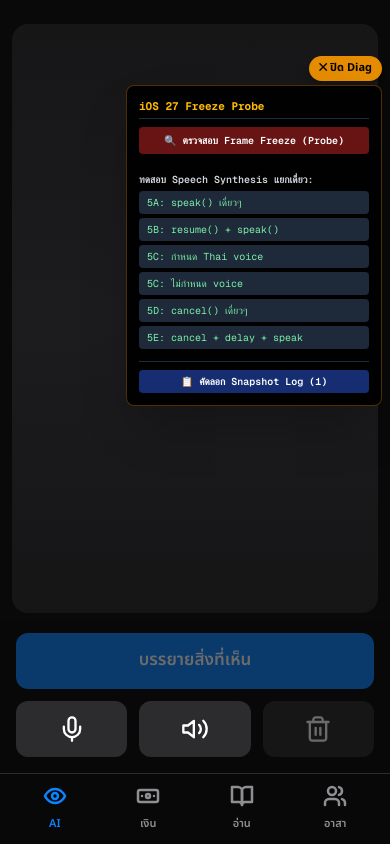
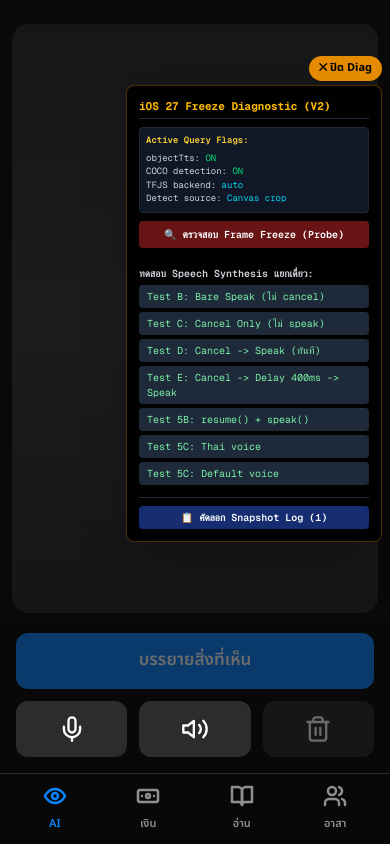
Before and after one commit to 7sadakonr/Nyeta, a Next.js app: page / in a window 390 px wide. Both pictures are taken after a click on the button "🛠️ iOS27 Diag". Built offline with nearby package versions, Linux system fonts and the light colour scheme; no server answers.

Commit message:
feat(investigation): enable deployed iPhone diagnostics with NEXT_PUBLIC_IOS27_DIAGNOSTICS and strict speech test isolation

```diff
--- a/src/features/blind-assistant/BlindAssistScreen.tsx
+++ b/src/features/blind-assistant/BlindAssistScreen.tsx
@@ -26,7 +26,7 @@ import CameraView from '@/features/blind-assistant/components/CameraView';
 import ChatHistory from '@/features/blind-assistant/components/ChatHistory';
 import ControlBar from '@/features/blind-assistant/components/ControlBar';
 import DiagnosticPanel from '@/features/blind-assistant/components/DiagnosticPanel';
-import { isObjectTtsDisabled } from '@/features/blind-assistant/client/investigationFlags';
+import { isObjectTtsDisabled, IOS27_DIAGNOSTICS_ENABLED } from '@/features/blind-assistant/client/investigationFlags';
 
 export function getCameraHeightClass(showCapturedText: boolean, expandCameraPreview = false) {
     if (expandCameraPreview) return 'h-full min-h-0 flex-1';
@@ -170,7 +170,7 @@ export default forwardRef<BlindAssistHandle, BlindAssistScreenProps>(function Bl
 
         if (!pending.important && isSpeechQuiet) return;
 
-        const debugEnabled = process.env.NODE_ENV !== 'production'
+        const debugEnabled = IOS27_DIAGNOSTICS_ENABLED
             && typeof window !== 'undefined'
             && new URLSearchParams(window.location.search).get('speechDebug') === '1';
         const objectTtsDisabled = isObjectTtsDisabled();
@@ -502,7 +502,7 @@ export default forwardRef<BlindAssistHandle, BlindAssistScreenProps>(function Bl
                 </div>
             </div>
 
-            {process.env.NODE_ENV !== 'production' && (
+            {IOS27_DIAGNOSTICS_ENABLED && (
                 <DiagnosticPanel videoRef={videoRef} />
             )}
         </div>
--- a/src/features/blind-assistant/client/investigationFlags.ts
+++ b/src/features/blind-assistant/client/investigationFlags.ts
@@ -1,9 +1,11 @@
 'use client';
 
-const IS_DEV = process.env.NODE_ENV !== 'production';
+export const IOS27_DIAGNOSTICS_ENABLED =
+    process.env.NEXT_PUBLIC_IOS27_DIAGNOSTICS === '1' ||
+    process.env.NODE_ENV !== 'production';
 
 function getUrlParam(key: string): string | null {
-    if (!IS_DEV || typeof window === 'undefined') return null;
+    if (!IOS27_DIAGNOSTICS_ENABLED || typeof window === 'undefined') return null;
     try {
         return new URLSearchParams(window.location.search).get(key);
     } catch {
--- a/src/features/blind-assistant/components/DiagnosticPanel.tsx
+++ b/src/features/blind-assistant/components/DiagnosticPanel.tsx
@@ -7,15 +7,20 @@ import {
     getSnapshotLog,
     FreezeProbeResult,
 } from '../client/cameraMediaDebug';
+import {
+    IOS27_DIAGNOSTICS_ENABLED,
+    isObjectTtsDisabled,
+    isObjectDetectionDisabled,
+    getTfjsBackendOverride,
+    isCanvasDetectDisabled,
+} from '../client/investigationFlags';
 
 interface DiagnosticPanelProps {
     videoRef: RefObject<HTMLVideoElement | null>;
 }
 
-const IS_DEV = process.env.NODE_ENV !== 'production';
-
 export default function DiagnosticPanel({ videoRef }: DiagnosticPanelProps) {
-    if (!IS_DEV) return null;
+    if (!IOS27_DIAGNOSTICS_ENABLED) return null;
 
     const [isOpen, setIsOpen] = useState(false);
     const [probeResult, setProbeResult] = useState<FreezeProbeResult | null>(null);
@@ -38,44 +43,139 @@ export default function DiagnosticPanel({ videoRef }: DiagnosticPanelProps) {
 
         setActiveTest(mode);
 
-        // Schedule pre-speak snapshot 500ms before speak
-        captureMediaSnapshot(`test-${mode}-500ms-before-speak`, video);
+        // Schedule pre-operation snapshot 500ms before execution
+        captureMediaSnapshot(`test-${mode}-500ms-before`, video);
 
         const synth = typeof window !== 'undefined' ? (window as any)['speech' + 'Synthesis'] : null;
         if (!synth) {
             console.warn('[CameraDebug] SpeechSynthesis not available');
+            setActiveTest(null);
             return;
         }
 
-        const executeSpeak = () => {
-            captureMediaSnapshot(`test-${mode}-immediately-before-speak`, video);
+        const executeTest = () => {
+            captureMediaSnapshot(`test-${mode}-immediately-before`, video);
 
             switch (mode) {
-                case '5A': {
-                    // Test 5A: Bare speak alone
+                case 'B': {
+                    // Test B: Bare speak() - Absolutely NO prior cancel(), resume(), or SpeechController calls
                     const utterance = new SpeechSynthesisUtterance('ทดสอบ');
                     utterance.lang = 'th-TH';
+
                     utterance.onstart = () => {
-                        captureMediaSnapshot('test-5A-utterance-onstart', video);
-                        timerRef.current.push(setTimeout(() => captureMediaSnapshot('test-5A-250ms-after-start', video), 250));
-                        timerRef.current.push(setTimeout(() => captureMediaSnapshot('test-5A-500ms-after-start', video), 500));
-                        timerRef.current.push(setTimeout(() => captureMediaSnapshot('test-5A-1000ms-after-start', video), 1000));
+                        captureMediaSnapshot('test-B-utterance-onstart', video);
+                        timerRef.current.push(setTimeout(() => captureMediaSnapshot('test-B-250ms-after-start', video), 250));
+                        timerRef.current.push(setTimeout(() => captureMediaSnapshot('test-B-500ms-after-start', video), 500));
+                        timerRef.current.push(setTimeout(() => captureMediaSnapshot('test-B-1000ms-after-start', video), 1000));
                     };
                     utterance.onend = () => {
-                        captureMediaSnapshot('test-5A-utterance-onend', video);
+                        captureMediaSnapshot('test-B-utterance-onend', video);
                         timerRef.current.push(setTimeout(() => {
-                            captureMediaSnapshot('test-5A-500ms-after-end', video);
+                            captureMediaSnapshot('test-B-500ms-after-end', video);
                             setActiveTest(null);
                         }, 500));
                     };
                     utterance.onerror = (e) => {
-                        captureMediaSnapshot(`test-5A-utterance-error:${e.error}`, video);
+                        captureMediaSnapshot(`test-B-utterance-error:${e.error}`, video);
                         setActiveTest(null);
                     };
 
                     synth['speak'](utterance);
+                    captureMediaSnapshot('test-B-immediately-after-speak', video);
                     break;
                 }
+
+                case 'C': {
+                    // Test C: Cancel only - No speak() following
+                    captureMediaSnapshot('test-C-before-cancel', video);
+                    try {
+                        synth['cancel']();
+                    } catch (e) {
+                        console.warn('[CameraDebug] cancel failed', e);
+                    }
+                    captureMediaSnapshot('test-C-immediately-after-cancel', video);
+                    timerRef.current.push(setTimeout(() => captureMediaSnapshot('test-C-250ms-after-cancel', video), 250));
+                    timerRef.current.push(setTimeout(() => captureMediaSnapshot('test-C-500ms-after-cancel', video), 500));
+                    timerRef.current.push(setTimeout(() => {
+                        captureMediaSnapshot('test-C-1000ms-after-cancel', video);
+                        setActiveTest(null);
+                    }, 1000));
+                    break;
+                }
+
+                case 'D': {
+                    // Test D: Cancel -> Immediate Speak (no delay between cancel and speak)
+                    captureMediaSnapshot('test-D-before-cancel', video);
+                    try {
+                        synth['cancel']();
+                    } catch (e) {
+                        console.warn('[CameraDebug] cancel failed', e);
+                    }
+                    captureMediaSnapshot('test-D-immediately-after-cancel', video);
+
+                    const utterance = new SpeechSynthesisUtterance('ทดสอบ');
+                    utterance.lang = 'th-TH';
+                    utterance.onstart = () => {
+                        captureMediaSnapshot('test-D-utterance-onstart', video);
+                        timerRef.current.push(setTimeout(() => captureMediaSnapshot('test-D-250ms-after-start', video), 250));
+                        timerRef.current.push(setTimeout(() => captureMediaSnapshot('test-D-500ms-after-start', video), 500));
+                        timerRef.current.push(setTimeout(() => captureMediaSnapshot('test-D-1000ms-after-start', video), 1000));
+                    };
+                    utterance.onend = () => {
+                        captureMediaSnapshot('test-D-utterance-onend', video);
+                        timerRef.current.push(setTimeout(() => {
+                            captureMediaSnapshot('test-D-500ms-after-end', video);
+                            setActiveTest(null);
+                        }, 500));
+                    };
+                    utterance.onerror = (e) => {
+                        captureMediaSnapshot(`test-D-utterance-error:${e.error}`, video);
+                        setActiveTest(null);
+                    };
+
+                    synth['speak'](utterance);
+                    captureMediaSnapshot('test-D-immediately-after-speak', video);
+                    break;
+                }
+
+                case 'E': {
+                    // Test E: Cancel -> Delay (400ms) -> Speak
+                    captureMediaSnapshot('test-E-before-cancel', video);
+                    try {
+                        synth['cancel']();
+                    } catch (e) {
+                        console.warn('[CameraDebug] cancel failed', e);
+                    }
+                    captureMediaSnapshot('test-E-immediately-after-cancel', video);
+
+                    timerRef.current.push(setTimeout(() => {
+                        captureMediaSnapshot('test-E-after-400ms-delay-before-speak', video);
+                        const utterance = new SpeechSynthesisUtterance('ทดสอบ');
+                        utterance.lang = 'th-TH';
+                        utterance.onstart = () => {
+                            captureMediaSnapshot('test-E-utterance-onstart', video);
+                            timerRef.current.push(setTimeout(() => captureMediaSnapshot('test-E-250ms-after-start', video), 250));
+                            timerRef.current.push(setTimeout(() => captureMediaSnapshot('test-E-500ms-after-start', video), 500));
+                            timerRef.current.push(setTimeout(() => captureMediaSnapshot('test-E-1000ms-after-start', video), 1000));
+                        };
+                        utterance.onend = () => {
+                            captureMediaSnapshot('test-E-utterance-onend', video);
+                            timerRef.current.push(setTimeout(() => {
+                                captureMediaSnapshot('test-E-500ms-after-end', video);
+                                setActiveTest(null);
+                            }, 500));
+                        };
+                        utterance.onerror = (e) => {
+                            captureMediaSnapshot(`test-E-utterance-error:${e.error}`, video);
+                            setActiveTest(null);
+                        };
+
+                        synth['speak'](utterance);
+                        captureMediaSnapshot('test-E-immediately-after-speak', video);
+                    }, 400));
+                    break;
+                }
+
                 case '5B': {
                     // Test 5B: resume() then speak()
                     captureMediaSnapshot('test-5B-before-resume', video);
@@ -107,8 +207,10 @@ export default function DiagnosticPanel({ videoRef }: DiagnosticPanelProps) {
                     };
 
                     synth['speak'](utterance);
+                    captureMediaSnapshot('test-5B-immediately-after-speak', video);
                     break;
                 }
+
                 case '5C-voice': {
                     // Test 5C: With explicit Thai voice assigned
                     const utterance = new SpeechSynthesisUtterance('ทดสอบ');
@@ -141,8 +243,10 @@ export default function DiagnosticPanel({ videoRef }: DiagnosticPanelProps) {
                     };
 
                     synth['speak'](utterance);
+                    captureMediaSnapshot('test-5C-immediately-after-speak', video);
                     break;
                 }
+
                 case '5C-novoice': {
                     // Test 5C: Without voice assignment
                     const utterance = new SpeechSynthesisUtterance('ทดสอบ');
@@ -168,61 +272,13 @@ export default function DiagnosticPanel({ videoRef }: DiagnosticPanelProps) {
                     };
 
                     synth['speak'](utterance);
-                    break;
-                }
-                case '5D': {
-                    // Test 5D: cancel() alone without speak
-                    captureMediaSnapshot('test-5D-before-cancel', video);
-                    try {
-                        synth['cancel']();
-                    } catch (e) {
-                        console.warn('[CameraDebug] cancel failed', e);
-                    }
-                    captureMediaSnapshot('test-5D-after-cancel', video);
-                    timerRef.current.push(setTimeout(() => captureMediaSnapshot('test-5D-250ms-after-cancel', video), 250));
-                    timerRef.current.push(setTimeout(() => captureMediaSnapshot('test-5D-500ms-after-cancel', video), 500));
-                    timerRef.current.push(setTimeout(() => {
-                        captureMediaSnapshot('test-5D-1000ms-after-cancel', video);
-                        setActiveTest(null);
-                    }, 1000));
-                    break;
-                }
-                case '5E': {
-                    // Test 5E: cancel -> delay 400ms -> speak
-                    captureMediaSnapshot('test-5E-before-cancel', video);
-                    try {
-                        synth['cancel']();
-                    } catch (e) {}
-                    captureMediaSnapshot('test-5E-after-cancel', video);
-
-                    timerRef.current.push(setTimeout(() => {
-                        captureMediaSnapshot('test-5E-after-400ms-delay-before-speak', video);
-                        const utterance = new SpeechSynthesisUtterance('ทดสอบ');
-                        utterance.lang = 'th-TH';
-                        utterance.onstart = () => {
-                            captureMediaSnapshot('test-5E-utterance-onstart', video);
-                            timerRef.current.push(setTimeout(() => captureMediaSnapshot('test-5E-250ms-after-start', video), 250));
-                            timerRef.current.push(setTimeout(() => captureMediaSnapshot('test-5E-500ms-after-start', video), 500));
-                        };
-                        utterance.onend = () => {
-                            captureMediaSnapshot('test-5E-utterance-onend', video);
-                            timerRef.current.push(setTimeout(() => {
-                                captureMediaSnapshot('test-5E-500ms-after-end', video);
-                                setActiveTest(null);
-                            }, 500));
-                        };
-                        utterance.onerror = (e) => {
-                            captureMediaSnapshot(`test-5E-utterance-error:${e.error}`, video);
-                            setActiveTest(null);
-                        };
-                        synth['speak'](utterance);
-                    }, 400));
+                    captureMediaSnapshot('test-5C-novoice-immediately-after-speak', video);
                     break;
                 }
             }
         };
 
-        timerRef.current.push(setTimeout(executeSpeak, 500));
+        timerRef.current.push(setTimeout(executeTest, 500));
     }, [videoRef]);
 
     const runFreezeProbe = useCallback(async () => {
@@ -245,6 +301,12 @@ export default function DiagnosticPanel({ videoRef }: DiagnosticPanelProps) {
         }
     }, []);
 
+    // Current active flags status
+    const objectTtsOff = isObjectTtsDisabled();
+    const objectDetectionOff = isObjectDetectionDisabled();
+    const tfjsBackend = getTfjsBackendOverride() || 'auto';
+    const canvasDetectOff = isCanvasDetectDisabled();
+
     return (
         <aside
             aria-label="เครื่องมือวินิจฉัยสำหรับนักพัฒนา"
@@ -262,7 +324,16 @@ export default function DiagnosticPanel({ videoRef }: DiagnosticPanelProps) {
             {isOpen && (
                 <div className="mt-1 w-64 max-h-[75vh] overflow-y-auto rounded-lg bg-black/95 p-3 text-[11px] text-green-400 font-mono shadow-2xl border border-amber-500/30">
                     <div className="text-amber-400 font-bold mb-2 pb-1 border-b border-gray-800">
-                        iOS 27 Freeze Probe
+                        iOS 27 Freeze Diagnostic (V2)
+                    </div>
+
+                    {/* URL Flags Status */}
+                    <div className="mb-2 p-1.5 rounded bg-gray-900 border border-gray-800 text-[9px] text-gray-300">
+                        <div className="font-semibold text-amber-300 mb-1">Active Query Flags:</div>
+                        <div>objectTts: <span className={objectTtsOff ? 'text-red-400 font-bold' : 'text-green-400'}>{objectTtsOff ? 'OFF (Test A)' : 'ON'}</span></div>
+                        <div>COCO detection: <span className={objectDetectionOff ? 'text-red-400 font-bold' : 'text-green-400'}>{objectDetectionOff ? 'OFF' : 'ON'}</span></div>
+                        <div>TFJS backend: <span className="text-cyan-400">{tfjsBackend}</span></div>
+                        <div>Detect source: <span className="text-cyan-400">{canvasDetectOff ? 'Direct video' : 'Canvas crop'}</span></div>
                     </div>
 
                     {/* Freeze Probe */}
@@ -293,12 +364,13 @@ export default function DiagnosticPanel({ videoRef }: DiagnosticPanelProps) {
                         </div>
                         <div className="grid grid-cols-1 gap-1">
                             {[
-                                { id: '5A', label: '5A: speak() เดี่ยวๆ' },
-                                { id: '5B', label: '5B: resume() + speak()' },
-                                { id: '5C-voice', label: '5C: กำหนด Thai voice' },
-                                { id: '5C-novoice', label: '5C: ไม่กำหนด voice' },
-                                { id: '5D', label: '5D: cancel() เดี่ยวๆ' },
-                                { id: '5E', label: '5E: cancel + delay + speak' },
+                                { id: 'B', label: 'Test B: Bare Speak (ไม่ cancel)' },
+                                { id: 'C', label: 'Test C: Cancel Only (ไม่ speak)' },
+                                { id: 'D', label: 'Test D: Cancel -> Speak (ทันที)' },
+                                { id: 'E', label: 'Test E: Cancel -> Delay 400ms -> Speak' },
+                                { id: '5B', label: 'Test 5B: resume() + speak()' },
+                                { id: '5C-voice', label: 'Test 5C: Thai voice' },
+                                { id: '5C-novoice', label: 'Test 5C: Default voice' },
                             ].map(item => (
                                 <button
                                     key={item.id}
--- a/src/features/blind-assistant/hooks/useCamera.ts
+++ b/src/features/blind-assistant/hooks/useCamera.ts
@@ -1,5 +1,6 @@
 import { useState, useCallback, useRef, useEffect, RefObject } from 'react';
 import { captureMediaSnapshot, attachTrackListeners } from '../client/cameraMediaDebug';
+import { IOS27_DIAGNOSTICS_ENABLED } from '../client/investigationFlags';
 
 export interface UseCameraResult {
     videoRef: RefObject<HTMLVideoElement | null>;
@@ -53,7 +54,7 @@ export function useCamera(): UseCameraResult {
         video.muted = true;
 
         let cleanupDiag: (() => void) | null = null;
-        if (process.env.NODE_ENV !== 'production') {
+        if (IOS27_DIAGNOSTICS_ENABLED) {
             captureMediaSnapshot('camera-stream-bind', video);
             cleanupDiag = attachTrackListeners(video);
         }
@@ -61,7 +62,7 @@ export function useCamera(): UseCameraResult {
         const handleReady = () => {
             setIsReady(true);
             video.play().catch(() => {});
-            if (process.env.NODE_ENV !== 'production') {
+            if (IOS27_DIAGNOSTICS_ENABLED) {
                 captureMediaSnapshot('camera-ready', video);
             }
         };
@@ -85,7 +86,7 @@ export function useCamera(): UseCameraResult {
         operationIdRef.current = operationId;
         setIsReady(false);
         setError(null);
-        if (process.env.NODE_ENV !== 'production') {
+        if (IOS27_DIAGNOSTICS_ENABLED) {
             captureMediaSnapshot('before-initCamera', videoRef.current);
         }
         try {
@@ -103,7 +104,7 @@ export function useCamera(): UseCameraResult {
                 mediaStream.getTracks().forEach(track => track.stop());
                 return;
             }
-            if (process.env.NODE_ENV !== 'production') {
+            if (IOS27_DIAGNOSTICS_ENABLED) {
                 captureMediaSnapshot('after-getUserMedia-success', videoRef.current);
             }
             streamRef.current = mediaStream;
@@ -117,7 +118,7 @@ export function useCamera(): UseCameraResult {
     }, []);
 
     const stopCamera = useCallback(() => {
-        if (process.env.NODE_ENV !== 'production') {
+        if (IOS27_DIAGNOSTICS_ENABLED) {
             captureMediaSnapshot('before-stopCamera', videoRef.current);
         }
         operationIdRef.current += 1;
@@ -131,7 +132,7 @@ export function useCamera(): UseCameraResult {
         setStream(null);
         setIsReady(false);
         releaseWakeLock();
-        if (process.env.NODE_ENV !== 'production') {
+        if (IOS27_DIAGNOSTICS_ENABLED) {
             captureMediaSnapshot('after-stopCamera', videoRef.current);
         }
     }, []);
--- a/src/features/blind-assistant/hooks/useObjectDetector.ts
+++ b/src/features/blind-assistant/hooks/useObjectDetector.ts
@@ -15,6 +15,7 @@ import {
     isObjectDetectionDisabled,
     getTfjsBackendOverride,
     isCanvasDetectDisabled,
+    IOS27_DIAGNOSTICS_ENABLED,
 } from '@/features/blind-assistant/client/investigationFlags';
 
 export interface UseObjectDetectorResult {
@@ -61,12 +62,12 @@ export function useObjectDetector(
             try {
                 const tf = await import('@tensorflow/tfjs');
                 const backendOverride = getTfjsBackendOverride();
-                if (backendOverride && process.env.NODE_ENV !== 'production') {
+                if (backendOverride && IOS27_DIAGNOSTICS_ENABLED) {
                     console.log(`[Investigation] Setting TFJS backend: ${backendOverride}`);
                     await tf.setBackend(backendOverride);
                     await tf.ready();
                 }
-                if (process.env.NODE_ENV !== 'production') {
+                if (IOS27_DIAGNOSTICS_ENABLED) {
                     console.log(`[Investigation] TFJS active backend: ${tf.getBackend()}`);
                 }
                 const cocoSsd = await import('@tensorflow-models/coco-ssd');
```
Also changed, not shown: src/features/blind-assistant/client/cameraMediaDebug.ts (+5 -7 lines).
